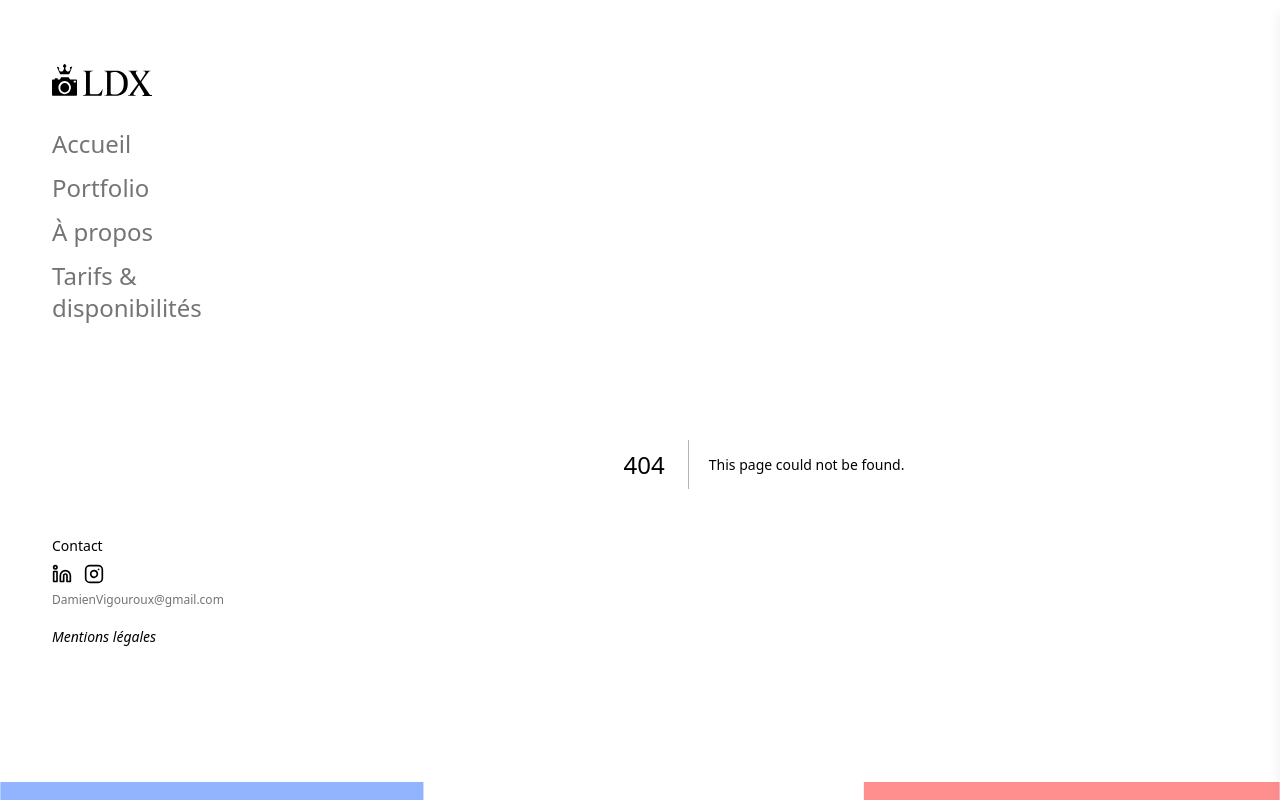
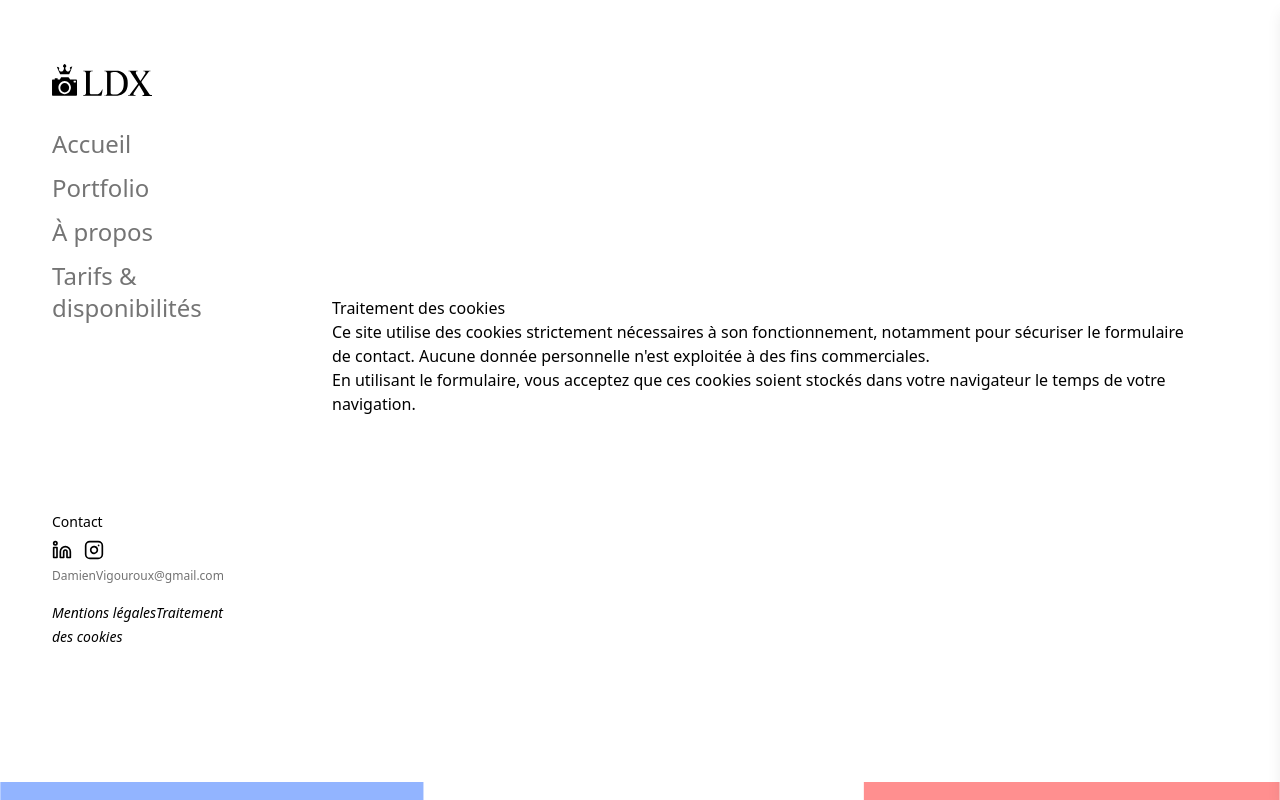
Before and after one commit to clxm-orish/Damien, a Next.js app in the folder portfolio-damien/: page /traitement-des-cookies in a window 1280 px wide. Before the commit this address had no page. Built offline with nearby package versions, Linux system fonts and the light colour scheme.

Commit message:
Fix contact form sender and add cookies page

```diff
--- a/portfolio-damien/app/api/send-email/route.ts
+++ b/portfolio-damien/app/api/send-email/route.ts
@@ -8,7 +8,7 @@ export async function POST(req: Request) {
 
     try {
         const data = await resend.emails.send({
-            from: 'onboarding@resend.dev',  // ou un email vérifié sur Resend
+            from: body.email,
             to: 'clmwebagency@gmail.com',
             subject: `Nouveau message de ${body.name}`,
             text: `Email: ${body.email}\n\nMessage:\n${body.message}`,
--- /dev/null
+++ b/portfolio-damien/app/traitement-des-cookies/page.tsx
@@ -0,0 +1,16 @@
+export default function TraitementCookiesPage() {
+    return (
+        <main className="prose mx-auto p-8">
+            <h1>Traitement des cookies</h1>
+            <p>
+                Ce site utilise des cookies strictement nécessaires à son fonctionnement,
+                notamment pour sécuriser le formulaire de contact. Aucune donnée
+                personnelle n'est exploitée à des fins commerciales.
+            </p>
+            <p>
+                En utilisant le formulaire, vous acceptez que ces cookies soient
+                stockés dans votre navigateur le temps de votre navigation.
+            </p>
+        </main>
+    );
+}
--- a/portfolio-damien/components/navbar.tsx
+++ b/portfolio-damien/components/navbar.tsx
@@ -59,6 +59,7 @@ export default function Navbar() {
                     </div>
                     <p className="mb-4 text-xs text-muted-foreground">DamienVigouroux@gmail.com</p>
                     <a href="/mentions-legales" className="italic font-medium text-sm">Mentions légales</a>
+                    <a href="/traitement-des-cookies" className="italic font-medium text-sm">Traitement des cookies</a>
                 </div>
             </div>
 
@@ -103,6 +104,7 @@ export default function Navbar() {
                     </div>
                     <p className="text-xs text-muted-foreground">DamienVigouroux@gmail.com</p>
                     <a href="/mentions-legales" className="italic text-sm">Mentions légales</a>
+                    <a href="/traitement-des-cookies" className="italic text-sm">Traitement des cookies</a>
                 </div>
             </div>
         </>
```
